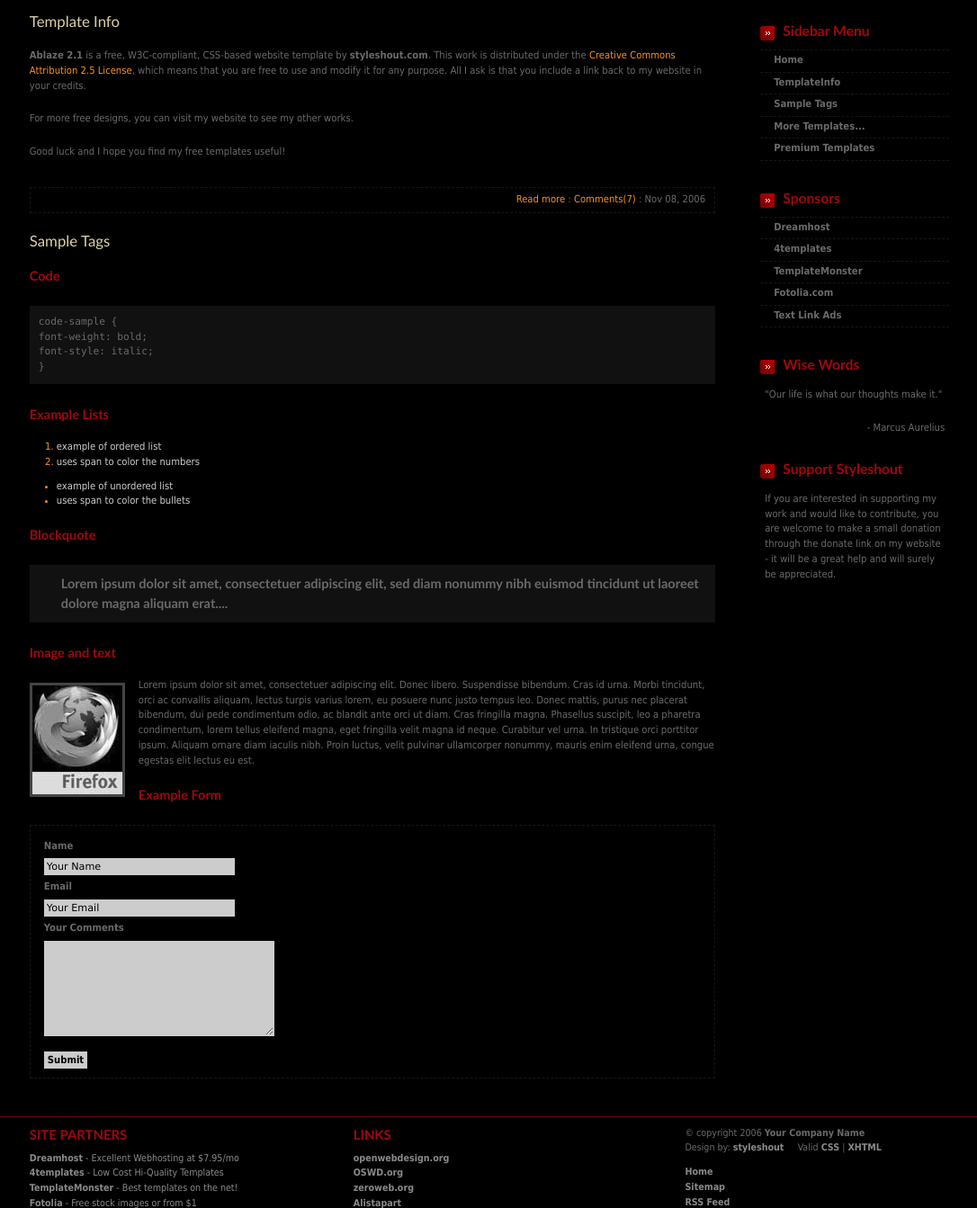
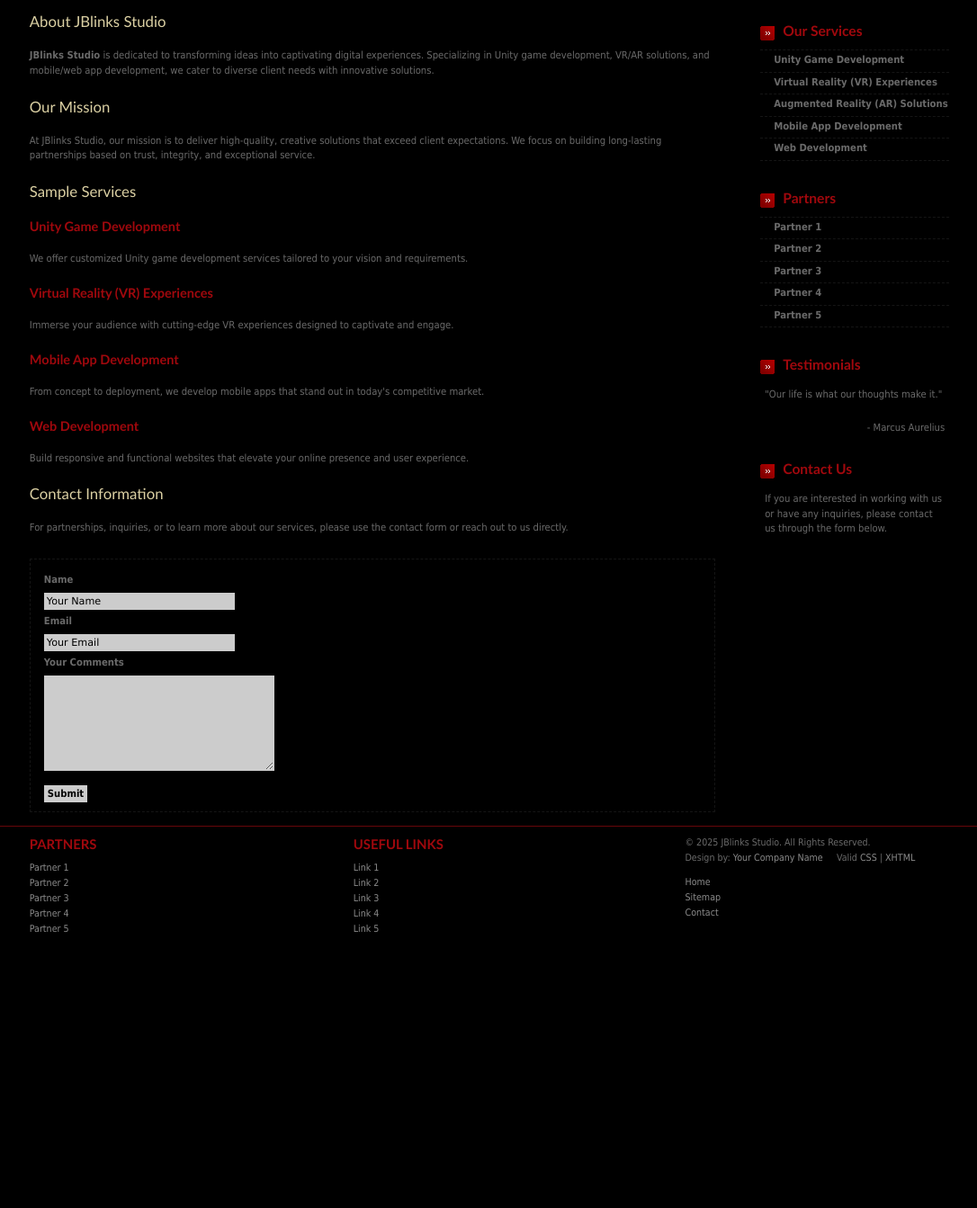
Before and after one commit to JulianArtisan408/JBLinx-Studio-HUB-Website, a plain HTML site: page index.html in a window 1280 px wide. Shown: the part 127-1470 px from the top of the page at 90% size, without its empty margins (91-1177 px from the left). After the commit the page ends 1198 px from the top, so only its background shows below. Drawn offline with Linux system fonts and the light colour scheme.

Commit message:
Update index.html

```diff
--- a/index.html
+++ b/index.html
@@ -1,15 +1,16 @@
 <!DOCTYPE html PUBLIC "-//W3C//DTD XHTML 1.0 Strict//EN" "http://www.w3.org/TR/xhtml1/DTD/xhtml1-strict.dtd">
 <html xmlns="http://www.w3.org/1999/xhtml" xml:lang="en" lang="en">
 <head>
-<title>Ablaze</title>
     <meta http-equiv="Content-Type" content="text/html; charset=iso-8859-1" />
+    <title>JBlinks Studio - Linking Dreams to Reality</title>
     <link rel="stylesheet" href="images/Ablaze.css" type="text/css" />
 </head>
 <body>
+
 <div id="header">
     <div id="header-content">
-    <h1 id="logo">ablaze</h1>
-    <h2 id="slogan">Put your site slogan here...</h2>
+        <h1 id="logo">JBlinks Studio</h1>
+        <h2 id="slogan">Linking Dreams to Reality</h2>
         <div class="searchform">
             <form action="#">
                 <p>
@@ -27,68 +28,65 @@
         </ul>
     </div>
 </div>
+
 <div id="content-wrap">
     <div id="content">
         <div id="sidebar">
             <div class="sidebox">
-        <h1>Sidebar Menu</h1>
+                <h1>Our Services</h1>
                 <ul class="sidemenu">
-          <li><a href="#" class="top">Home</a></li>
-          <li><a href="#TemplateInfo">TemplateInfo</a></li>
-          <li><a href="#SampleTags">Sample Tags</a></li>
-          <li><a href="#">More Templates...</a></li>
-          <li><a href="#">Premium Templates</a></li>
+                    <li><a href="#" class="top">Unity Game Development</a></li>
+                    <li><a href="#">Virtual Reality (VR) Experiences</a></li>
+                    <li><a href="#">Augmented Reality (AR) Solutions</a></li>
+                    <li><a href="#">Mobile App Development</a></li>
+                    <li><a href="#">Web Development</a></li>
                 </ul>
             </div>
             <div class="sidebox">
-        <h1>Sponsors</h1>
+                <h1>Partners</h1>
                 <ul class="sidemenu">
-          <li><a href="#" class="top">Dreamhost</a></li>
-          <li><a href="#">4templates</a></li>
-          <li><a href="#">TemplateMonster</a></li>
-          <li><a href="#">Fotolia.com</a></li>
-          <li><a href="#">Text Link Ads</a></li>
+                    <li><a href="#" class="top">Partner 1</a></li>
+                    <li><a href="#">Partner 2</a></li>
+                    <li><a href="#">Partner 3</a></li>
+                    <li><a href="#">Partner 4</a></li>
+                    <li><a href="#">Partner 5</a></li>
                 </ul>
             </div>
             <div class="sidebox">
-        <h1>Wise Words</h1>
-        <p>&quot;Our life is what our thoughts make it.&quot;</p>
+                <h1>Testimonials</h1>
+                <p>"Our life is what our thoughts make it."</p>
                 <p class="align-right">- Marcus Aurelius</p>
             </div>
             <div class="sidebox">
-        <h1>Support Styleshout</h1>
-        <p>If you are interested in supporting my work and would like to contribute, you are welcome to make a small donation through the donate link on my website - it will be a great help and will surely be appreciated.</p>
+                <h1>Contact Us</h1>
+                <p>If you are interested in working with us or have any inquiries, please contact us through the form below.</p>
             </div>
         </div>
-    <div id="main"> <a name="TemplateInfo"></a>
-      <h1>Template <span class="gray">Info</span></h1>
-      <p><strong>Ablaze 2.1</strong> is a free, W3C-compliant, CSS-based website template by <strong>styleshout.com</strong>. This work is distributed under the <a rel="license" target="_blank" href="http://creativecommons.org/licenses/by/2.5/"> Creative Commons Attribution 2.5 License</a>, which means that you are free to use and modify it for any purpose. All I ask is that you include a link back to my website in your credits.</p>
-      <p>For more free designs, you can visit my website to see my other works.</p>
-      <p>Good luck and I hope you find my free templates useful!</p>
-      <p class="comments align-right"> <a href="#">Read more</a> : <a href="#">Comments(7)</a> : Nov 08, 2006 </p>
-      <a name="SampleTags"></a>
-      <h1>Sample Tags</h1>
-      <h3>Code</h3>
-      <p><code> code-sample { <br />
-        font-weight: bold;<br />
-        font-style: italic;<br />
-        } </code></p>
-      <h3>Example Lists</h3>
-      <ol>
-        <li><span>example of ordered list</span></li>
-        <li><span>uses span to color the numbers</span></li>
-      </ol>
-      <ul>
-        <li><span>example of unordered list</span></li>
-        <li><span>uses span to color the bullets</span></li>
-      </ul>
-      <h3>Blockquote</h3>
-      <blockquote>
-        <p>Lorem ipsum dolor sit amet, consectetuer adipiscing elit, sed diam nonummy nibh euismod tincidunt ut laoreet dolore magna aliquam erat....</p>
-      </blockquote>
-      <h3>Image and text</h3>
-      <p> <a href="#"><img src="images/firefox-gray.jpg" width="100" height="121" alt="firefox-gray"  class="float-left" /></a> Lorem ipsum dolor sit amet, consectetuer adipiscing elit. Donec libero. Suspendisse bibendum. Cras id urna. Morbi tincidunt, orci ac convallis aliquam, lectus turpis varius lorem, eu posuere nunc justo tempus leo. Donec mattis, purus nec placerat bibendum, dui pede condimentum odio, ac blandit ante orci ut diam. Cras fringilla magna. Phasellus suscipit, leo a pharetra condimentum, lorem tellus eleifend magna, eget fringilla velit magna id neque. Curabitur vel urna. In tristique orci porttitor ipsum. Aliquam ornare diam iaculis nibh. Proin luctus, velit pulvinar ullamcorper nonummy, mauris enim eleifend urna, congue egestas elit lectus eu est. </p>
-      <h3>Example Form</h3>
+
+        <div id="main">
+            <a name="TemplateInfo"></a>
+            <h1>About JBlinks Studio</h1>
+            <p><strong>JBlinks Studio</strong> is dedicated to transforming ideas into captivating digital experiences. Specializing in Unity game development, VR/AR solutions, and mobile/web app development, we cater to diverse client needs with innovative solutions.</p>
+
+            <h1>Our Mission</h1>
+            <p>At JBlinks Studio, our mission is to deliver high-quality, creative solutions that exceed client expectations. We focus on building long-lasting partnerships based on trust, integrity, and exceptional service.</p>
+
+            <h1>Sample Services</h1>
+            <h3>Unity Game Development</h3>
+            <p>We offer customized Unity game development services tailored to your vision and requirements.</p>
+
+            <h3>Virtual Reality (VR) Experiences</h3>
+            <p>Immerse your audience with cutting-edge VR experiences designed to captivate and engage.</p>
+
+            <h3>Mobile App Development</h3>
+            <p>From concept to deployment, we develop mobile apps that stand out in today's competitive market.</p>
+
+            <h3>Web Development</h3>
+            <p>Build responsive and functional websites that elevate your online presence and user experience.</p>
+
+            <h1>Contact Information</h1>
+            <p>For partnerships, inquiries, or to learn more about our services, please use the contact form or reach out to us directly.</p>
+
             <form action="#">
                 <p>
                     <label>Name</label>
@@ -98,45 +96,45 @@
                     <label>Your Comments</label>
                     <textarea rows="5" cols="5"></textarea>
                     <br />
-          <input class="button" type="submit" />
+                    <input class="button" type="submit" value="Submit" />
                 </p>
             </form>
-      <br />
         </div>
     </div>
 </div>
+
 <div id="footer">
     <div id="footer-content">
         <div class="col float-left">
-      <h2>Site Partners</h2>
+            <h2>Partners</h2>
             <ul>
-        <li><a href="#"><strong>Dreamhost</strong> - Excellent Webhosting at $7.95/mo</a></li>
-        <li><a href="#"><strong>4templates</strong> - Low Cost Hi-Quality Templates</a></li>
-        <li><a href="#"><strong>TemplateMonster</strong> - Best templates on the net!</a></li>
-        <li><a href="#"><strong>Fotolia</strong> - Free stock images or from $1</a></li>
-        <li><a href="#"><strong>Text Link Ads</strong> - Easiest. Money. Ever.</a></li>
+                <li><a href="#">Partner 1</a></li>
+                <li><a href="#">Partner 2</a></li>
+                <li><a href="#">Partner 3</a></li>
+                <li><a href="#">Partner 4</a></li>
+                <li><a href="#">Partner 5</a></li>
             </ul>
         </div>
         <div class="col float-left">
-      <h2>Links</h2>
+            <h2>Useful Links</h2>
             <ul>
-        <li><a href="#"><strong>openwebdesign.org</strong></a></li>
-        <li><a href="#"><strong>OSWD.org</strong></a></li>
-        <li><a href="#"><strong>zeroweb.org</strong></a></li>
-        <li><a href="#"><strong>Alistapart</strong></a></li>
-        <li><a href="#"><strong>CSS Remix</strong></a></li>
+                <li><a href="#">Link 1</a></li>
+                <li><a href="#">Link 2</a></li>
+                <li><a href="#">Link 3</a></li>
+                <li><a href="#">Link 4</a></li>
+                <li><a href="#">Link 5</a></li>
             </ul>
         </div>
         <div class="col2 float-right">
-      <p> &copy; copyright 2006 <strong>Your Company Name</strong><br />
-        Design by: <a href="#"><strong>styleshout</strong></a> &nbsp; &nbsp; Valid <a href="http://jigsaw.w3.org/css-validator/check/referer"><strong>CSS</strong></a> | <a href="http://validator.w3.org/check/referer"><strong>XHTML</strong></a> </p>
+            <p>&copy; 2025 JBlinks Studio. All Rights Reserved.<br />Design by: <a href="#">Your Company Name</a> &nbsp; &nbsp; Valid <a href="http://jigsaw.w3.org/css-validator/check/referer">CSS</a> | <a href="http://validator.w3.org/check/referer">XHTML</a></p>
             <ul>
-        <li><a href="#"><strong>Home</strong></a></li>
-        <li><a href="#"><strong>Sitemap</strong></a></li>
-        <li><a href="#"><strong>RSS Feed</strong></a></li>
+                <li><a href="#">Home</a></li>
+                <li><a href="#">Sitemap</a></li>
+                <li><a href="#">Contact</a></li>
             </ul>
         </div>
     </div>
 </div>
+
 </body>
 </html>
```
Lines whose indentation alone changed are shown as unchanged.
